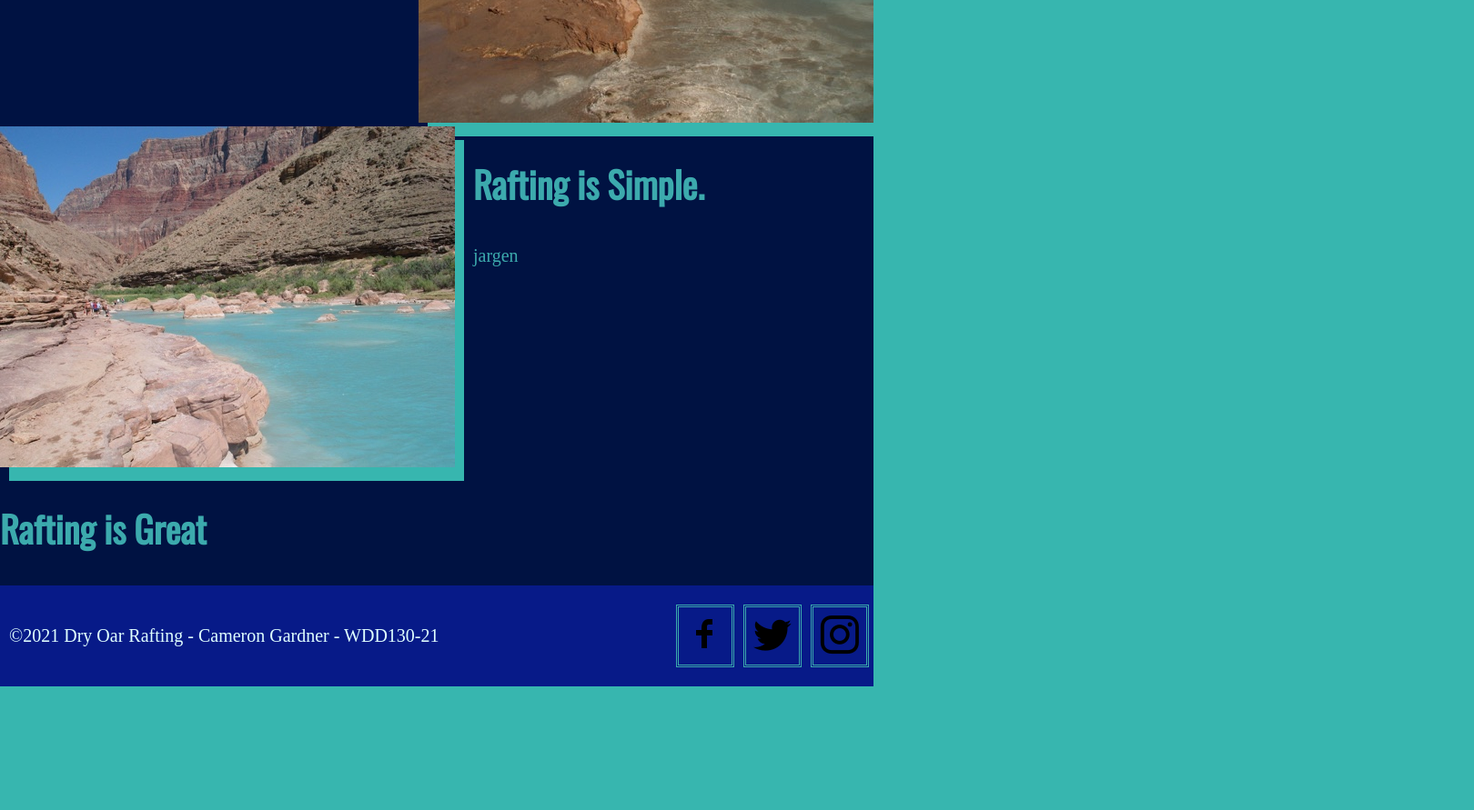
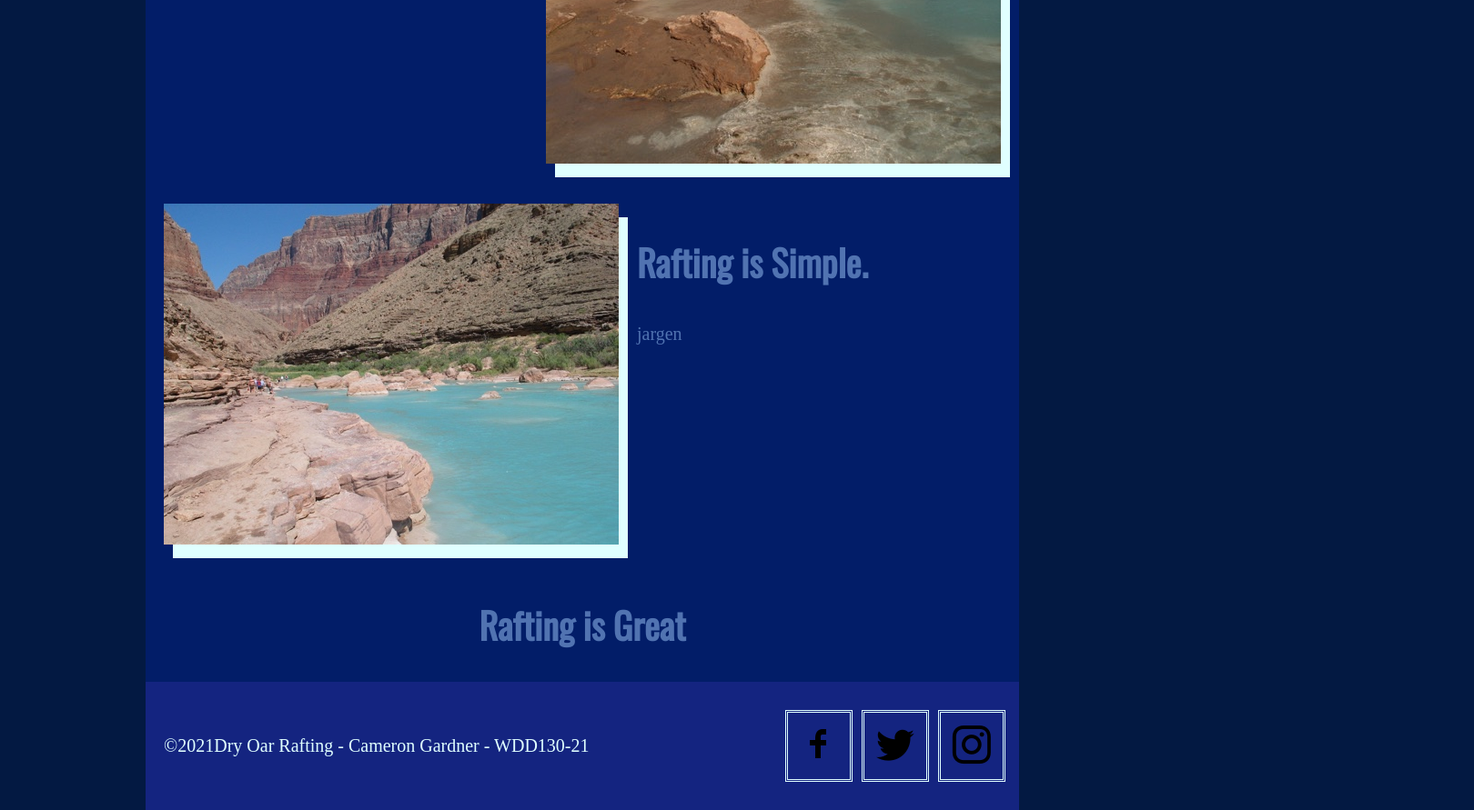
Before and after one commit to camerongardner/wdd130, a plain HTML site: page rafting/index.html in a window 1280 px wide. Shown: the part 960-1851 px from the top of the page at 91% size, 1620 px wide, since content can reach past the window. Before the commit the page ends 1715 px from the top, so only its background shows below. Drawn offline with nearby package versions, Linux system fonts and the light colour scheme.

Commit message:
color check

```diff
--- a/rafting/css/style.css
+++ b/rafting/css/style.css
@@ -1,39 +1,51 @@
 body {
-    background-color: #37b6af;
-    margin: 0;
+    background-color: #031942;
+    margin: 0 auto;
     padding: 0;
     box-sizing: border-box;
     max-width: 960px;
 }
 header, footer {
-    background-color: #071a88;
+    background-color: #142480;
     display: grid;
-    grid-template-columns: 150px 100px 1fr;
+    padding: 10px;
 }
 header {
-    align-items: inherit;
+    align-items: center;
     justify-content: center;
     margin-bottom: 10px;
     margin-top: 10px;
+    grid-template-columns: 150px 100px 1fr;
+}
+footer {
+    grid-template-columns: 2fr 1fr;
 }
 ul {
+    text-decoration: none;
+}
+nav ul {
     display: flex;
+    justify-content: space-between;
+    text-align: center;
 }
 li {
-    display: block;
     list-style-type: none;
     font-size: 20px;
     margin: 5px;
     padding: 5px;
     border-style: double;
-    border-color: #3caaad;
+    border-color: lightcyan;
+}
+a {
+    display: block;
+    padding: 5px;
 }
 h1, h2 {
     font-family: 'Oswald', sans-serif;
     font-size: 40px;
 }
 p, h1, h2, h3 {
-    color: #3caaad;
+    color: rgb(81, 115, 177);
 }
 p {
     font-family: 'Times New Roman', Times, serif;
@@ -65,8 +77,7 @@ a, a:hover, a:visited {
     background-color: #3caaad;
 }
 .page {
-    margin: 0 auto;
-    background-color: #001242;
+    background-color: #021d68;
 
 }
 .banner {
@@ -77,6 +88,15 @@ a, a:hover, a:visited {
     margin: 0;
     grid-column: 1;
 }
+.banner img {
+    width: 100%;
+}
+.action {
+    position: absolute;
+    left: 600px;
+    top: 200px;
+    color:lightcyan;
+}
 .mid {
     position: relative;
     display: grid;
@@ -84,10 +104,10 @@ a, a:hover, a:visited {
     grid-row: 2;
     grid-template-columns: 1fr 1fr;
     grid-gap: 20px;
+    padding: 20px;
 }
 .midText {
     grid-column: 1;
-    width:100px;
 }
 .midPic {
     grid-column: 2;
@@ -96,6 +116,7 @@ a, a:hover, a:visited {
     display: grid;
     position: relative;
     grid-template-columns: 1fr 100%;
+    padding: 20px;
 }
 .endPic {
     grid-column: 1;
@@ -107,26 +128,24 @@ a, a:hover, a:visited {
     grid-row: 1;
 }
 .ending {
-    grid-row: 4;
-    grid-column: 2;
-}
-.action {
-    position: absolute;
-    left: 600px;
-    top: 200px;
-    color:aquamarine;
+    text-align: center;
 }
 .picture {
-    box-shadow: 10px 15px #37b6af;
+    box-shadow: 10px 15px lightcyan;
 }
 .copyright {
     color: lightcyan;
     font-size: 20px;
-    grid-column: 1/4;
-    grid-row: 2;
     padding-left: 10px;
+    display: flex;
+    align-items: center;
 }
 .social {
-    grid-column: 4;
-    grid-row: 1/4;
+    justify-self: end;
+
 }
+.social ul {
+    display: flex;
+    justify-content: space-between;
+    padding: 0;
+}
```
